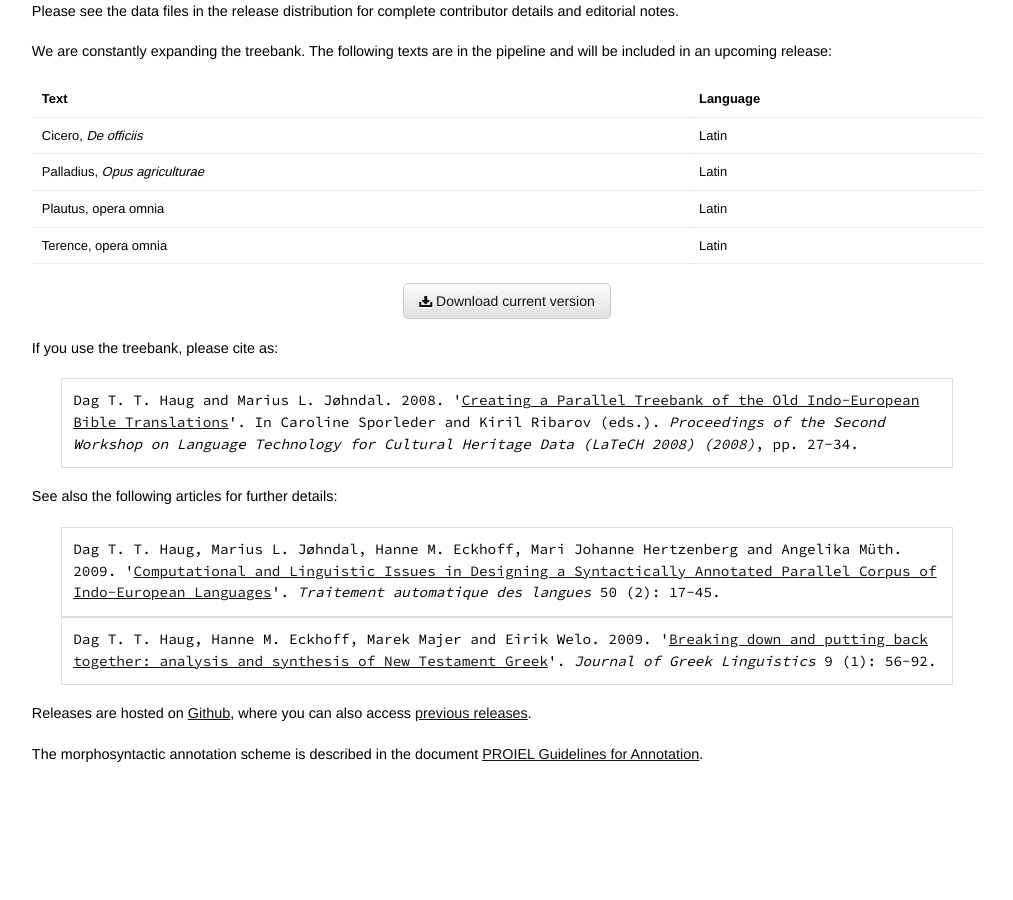
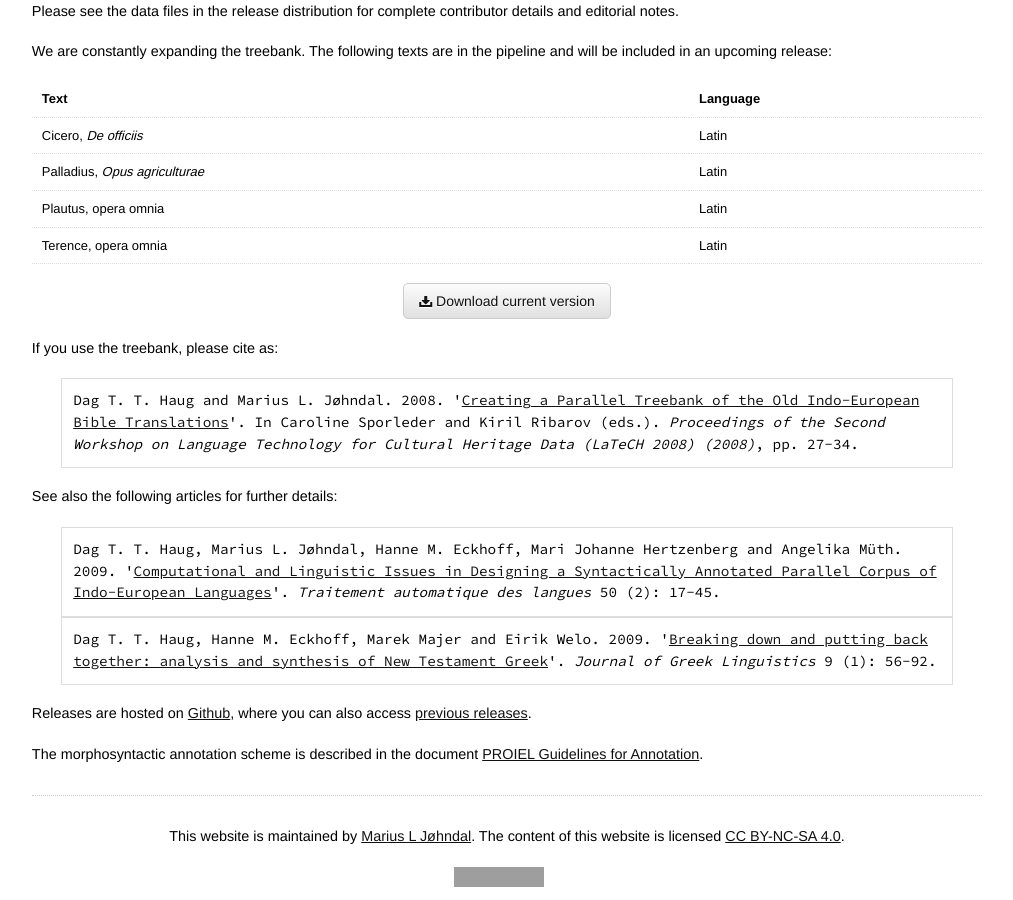
Before and after one commit to proiel/proiel.github.io, a Jekyll site: the page built from index.html, in a window 1280 px wide and 900 px high, scrolled down 797 px. Shown: the whole window, without its empty margins (133-1146 px from the left). Built offline with Jekyll 4.4.1, drawn with Linux system fonts in a browser that asks for light colours; before the commit the page ends 1588 px from its top, so only the background shows below that; grey boxes are pictures that could not be loaded.

Commit message:
Add footer with license and github button

```diff
--- a/index.html
+++ b/index.html
@@ -146,3 +146,20 @@ layout: default
           <a href="http://folk.uio.no/daghaug/syntactic_guidelines.pdf">PROIEL
             Guidelines for Annotation</a>.
         </p>
+
+        <hr>
+
+        <footer class="footer">
+          <div class="container">
+            <div class="center">
+              <p>
+                This website is maintained by <a href="http://johndal.com/">Marius L Jøhndal</a>. The content of this website is licensed <a href="http://creativecommons.org/licenses/by-nc-sa/4.0/">CC BY-NC-SA 4.0</a>.
+
+              </p>
+
+              <div id="social">
+                <iframe class="github-btn" src="https://ghbtns.com/github-btn.html?user=proiel&repo=proiel-treebank&type=star&count=true" allowtransparency="true" frameborder="0" scrolling="0" width="105px" height="20px"></iframe>
+              </div>
+            </div>
+          </div>
+        </footer>
```
Also changed, not shown: framework/index.md (+3 -3 lines).
